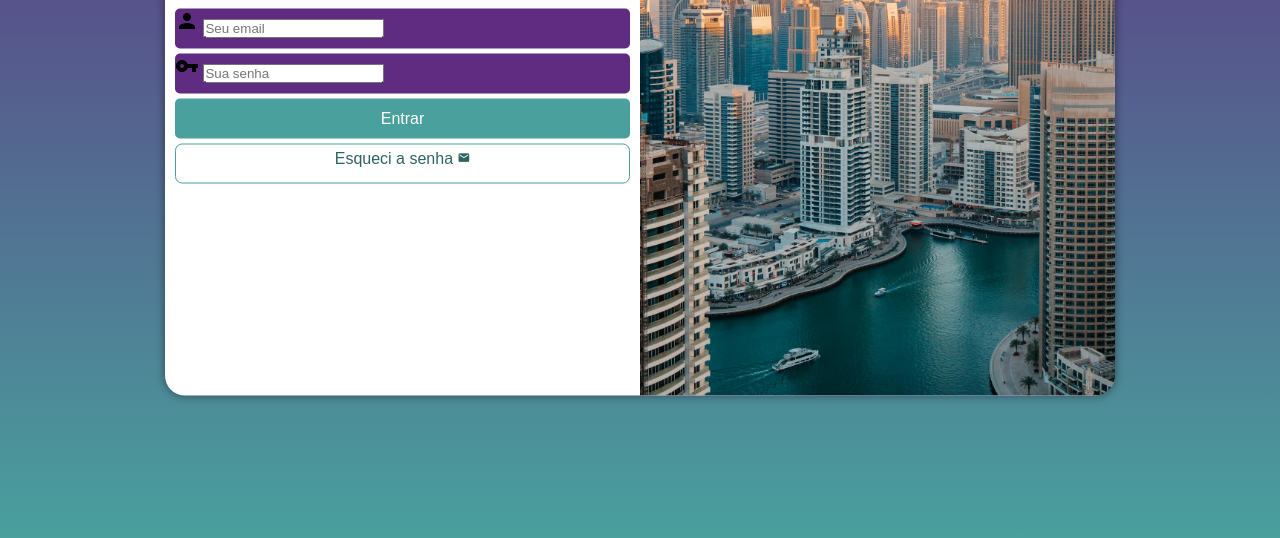
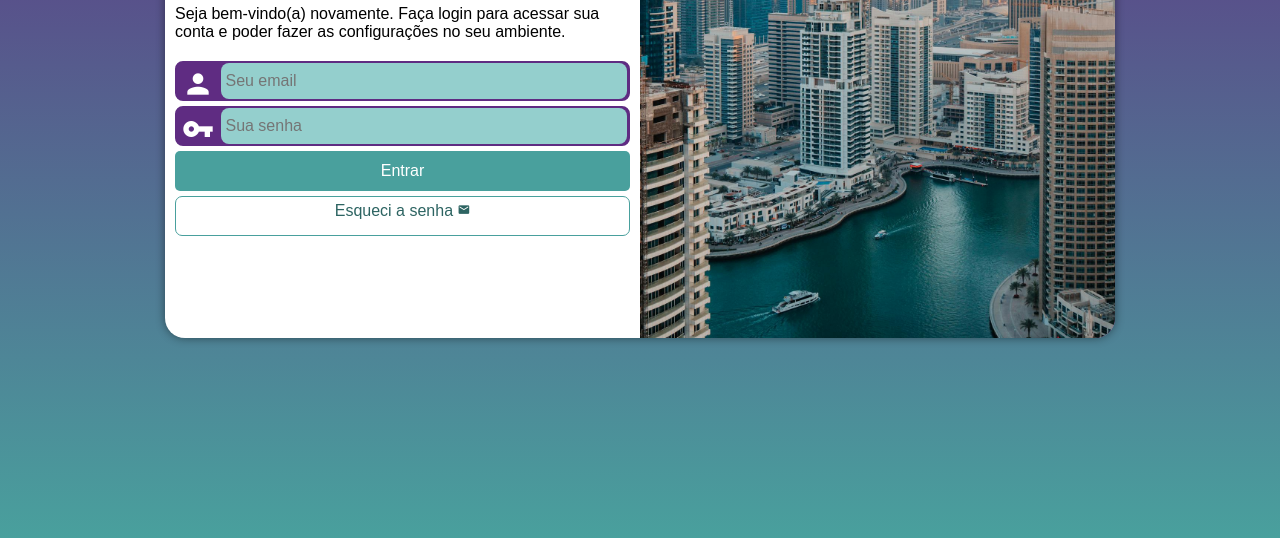
Before and after one commit to thiagosantana89/projeto-login, a plain HTML site: page index.html in a window 1280 px wide. Shown: the part 262-800 px from the top of the page. Drawn offline with Linux system fonts and the light colour scheme.

Commit message:
atualização projeto

```diff
--- a/estilos/media-query.css
+++ b/estilos/media-query.css
@@ -19,6 +19,7 @@ Grandes telas: acima de 1200px
 
     section#login{
         width: 80vw;
+        height: 300px;
     }
 
     section#login > div#imagem{
@@ -40,6 +41,7 @@ Grandes telas: acima de 1200px
 
     section#login{
         width: 950px;
+        height: 400px;
     }
 
     section#login > div#imagem{
@@ -58,6 +60,7 @@ Grandes telas: acima de 1200px
     }
 
     div#formulario > p{
-        font-size: 1.2em;
+        font-size: 1em;
+        margin: 20px 0px;
     }
 }
--- a/estilos/style.css
+++ b/estilos/style.css
@@ -29,7 +29,7 @@ section#login{
     position: absolute;
     top: 50%;
     left: 50%;
-    transform: translate(-50%, -50%);
+
     overflow: hidden;
 
     background-color: white;
@@ -37,6 +37,8 @@ section#login{
     height: 515px;
     border-radius: 20px;
     box-shadow: 0px 0px 10px rgba(0, 0, 0, 0.450);
+
+    transform: translate(-50%, -50%);
     transition: width 0.3s, height 0.3s;
     transition-timing-function: ease;
 }
@@ -67,15 +69,38 @@ div#formulario > p{
 
 form > div.campo{
     background-color: #5f2c82;
+    border: 2px solid #5f2c82;
     display: block;
     width: 100%;
     height: 40px;
-    border-radius: 5px;
+    border-radius: 8px;
     margin: 5px 0px;
 }
 
 div.campo > label{
     display: none;
+}
+
+div.campo > i{
+    color: white;
+    font-size: 2em;
+    width: 40px;
+    padding: 5px;
+}
+
+div.campo > input{
+    background-color: #94cfcd;
+    font-size: 1em;
+    width: calc(100% - 45px);
+    height: 100%;
+    border: 0px;
+    border-radius: 8px;
+    padding: 4px;
+    transform: translateY(-14px);
+}
+
+div.compo > input:focus-within{
+    background-color: white;
 }
 
 form > input[type=submit]{
```
